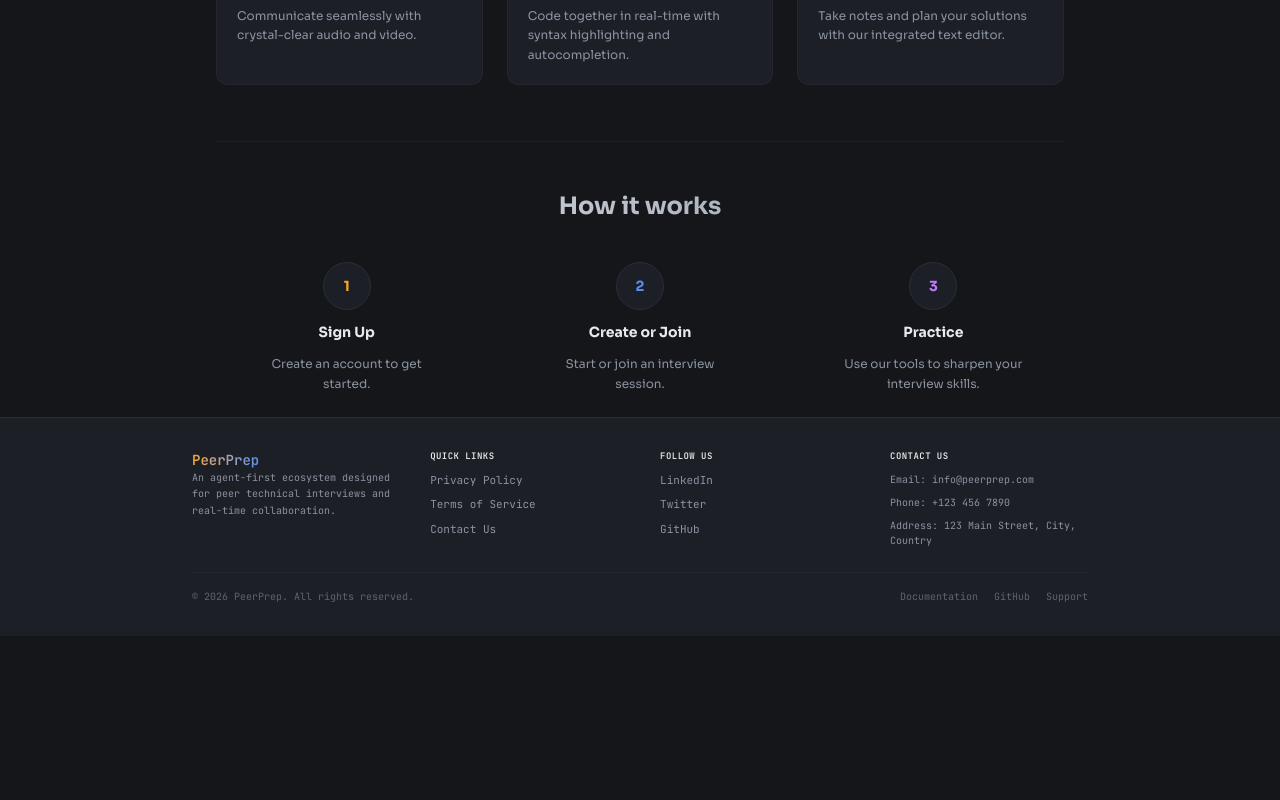
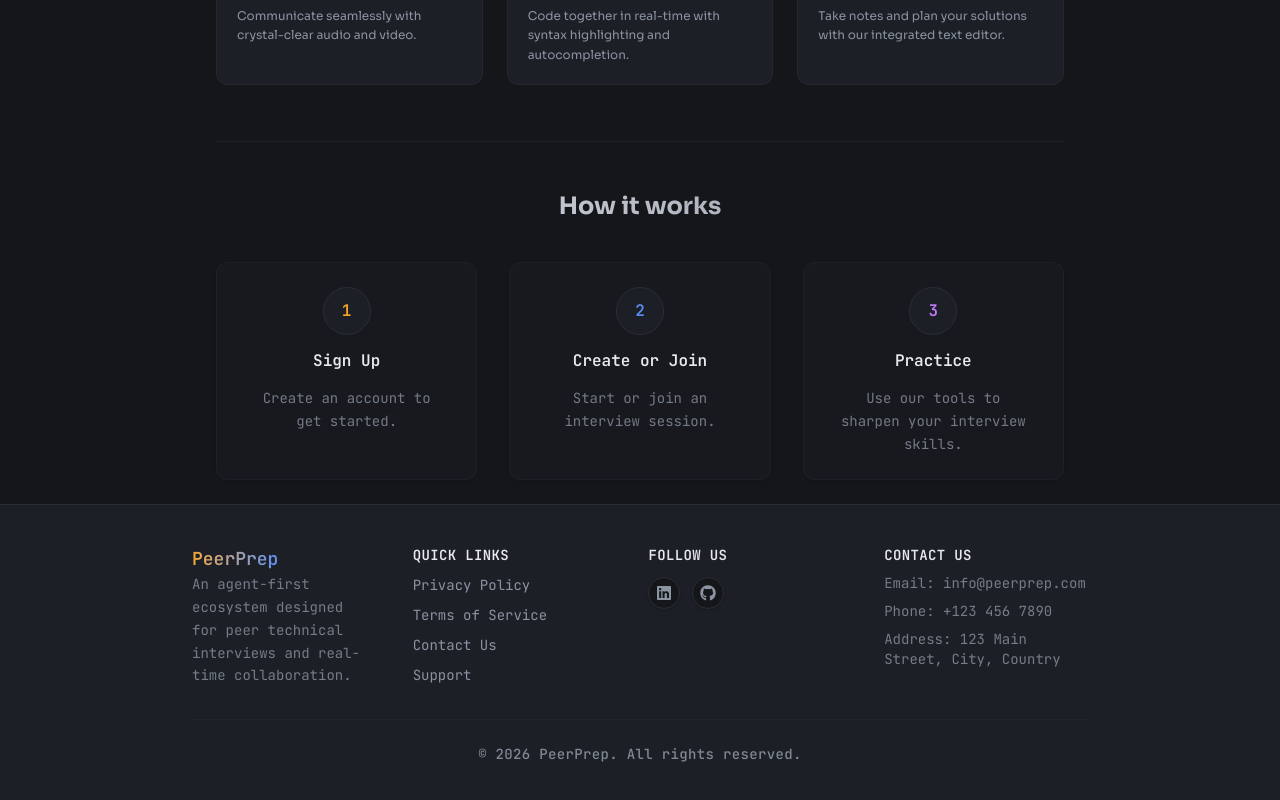
Before and after one commit to Vikal-Dubey/PeerPrep, a React app in the folder frontend/: page /dashboard in a window 1280 px wide. Shown: the part 784-1584 px from the top of the page. Before the commit the page ends 1420 px from the top, so only its background shows below. Built offline with nearby package versions, Linux system fonts and the light colour scheme; no server answers; the HTML template or start-up script is replaced by a standard one; what peerjs would draw is missing.

Commit message:
Updated dashboard layout, animations, and footer icons

```diff
--- a/frontend/src/index.css
+++ b/frontend/src/index.css
@@ -12,6 +12,39 @@
 
   --font-display: 'Sora', system-ui, sans-serif;
   --font-mono: 'JetBrains Mono', ui-monospace, monospace;
+
+  --animate-fadeIn: fade-in 0.6s cubic-bezier(0.16, 1, 0.3, 1) forwards;
+  --animate-float: float 6s ease-in-out infinite;
+  --animate-pulseGlow: pulse-glow 2s ease-in-out infinite;
+
+  @keyframes fade-in {
+    from {
+      opacity: 0;
+      transform: translateY(8px);
+    }
+    to {
+      opacity: 1;
+      transform: translateY(0);
+    }
+  }
+
+  @keyframes float {
+    0%, 100% {
+      transform: translateY(0);
+    }
+    50% {
+      transform: translateY(-6px);
+    }
+  }
+
+  @keyframes pulse-glow {
+    0%, 100% {
+      box-shadow: 0 0 4px rgba(91, 141, 239, 0.15);
+    }
+    50% {
+      box-shadow: 0 0 16px rgba(91, 141, 239, 0.4);
+    }
+  }
 }
 
 body {
--- a/frontend/src/pages/Dashboard.jsx
+++ b/frontend/src/pages/Dashboard.jsx
@@ -2,7 +2,7 @@ import { useState, useContext } from "react";
 import { useNavigate } from "react-router-dom";
 import { DataContext } from "../context/DataContext";
 import { logoutUser } from "../utils/api";
-import { FaPlus, FaSignOutAlt, FaDoorOpen, FaUserCircle } from "react-icons/fa";
+import { FaPlus, FaSignOutAlt, FaDoorOpen, FaUserCircle, FaLinkedin, FaGithub } from "react-icons/fa";
 
 const Dashboard = () => {
   const { user, setUser } = useContext(DataContext);
@@ -204,37 +204,36 @@ const Dashboard = () => {
             <h2 className="text-2xl font-bold text-center mb-10 bg-gradient-to-r from-text to-muted bg-clip-text text-transparent">
               How it works
             </h2>
-
-            <div className="grid grid-cols-1 md:grid-cols-3 gap-8">
+               <div className="grid grid-cols-1 md:grid-cols-3 gap-8">
               {/* Step 1 */}
-              <div className="flex flex-col items-center text-center gap-3 group">
-                <div className="w-12 h-12 rounded-full border border-border bg-surface flex items-center justify-center font-black text-sm text-accent group-hover:bg-accent group-hover:text-bg transition-all">
+              <div className="flex flex-col items-center text-center p-6 bg-surface/40 border border-border/40 rounded-xl gap-3.5 group hover:border-accent/40 hover:-translate-y-1 transition-all duration-300 shadow-sm hover:shadow-accent/5 cursor-pointer animate-fadeIn">
+                <div className="w-12 h-12 rounded-full border border-border bg-surface flex items-center justify-center font-mono font-black text-base text-accent group-hover:bg-accent group-hover:text-bg group-hover:scale-110 transition-all duration-300">
                   1
                 </div>
-                <h4 className="font-bold text-sm text-text">Sign Up</h4>
-                <p className="text-xs text-muted max-w-[200px] leading-relaxed">
+                <h4 className="font-bold text-base text-text font-mono">Sign Up</h4>
+                <p className="text-sm text-muted/80 max-w-[200px] leading-relaxed font-mono">
                   Create an account to get started.
                 </p>
               </div>
 
               {/* Step 2 */}
-              <div className="flex flex-col items-center text-center gap-3 group">
-                <div className="w-12 h-12 rounded-full border border-border bg-surface flex items-center justify-center font-black text-sm text-accent-cool group-hover:bg-accent-cool group-hover:text-bg transition-all">
+              <div className="flex flex-col items-center text-center p-6 bg-surface/40 border border-border/40 rounded-xl gap-3.5 group hover:border-accent-cool/40 hover:-translate-y-1 transition-all duration-300 shadow-sm hover:shadow-accent-cool/5 cursor-pointer animate-fadeIn">
+                <div className="w-12 h-12 rounded-full border border-border bg-surface flex items-center justify-center font-mono font-black text-base text-accent-cool group-hover:bg-accent-cool group-hover:text-bg group-hover:scale-110 transition-all duration-300">
                   2
                 </div>
-                <h4 className="font-bold text-sm text-text">Create or Join</h4>
-                <p className="text-xs text-muted max-w-[200px] leading-relaxed">
+                <h4 className="font-bold text-base text-text font-mono">Create or Join</h4>
+                <p className="text-sm text-muted/80 max-w-[200px] leading-relaxed font-mono">
                   Start or join an interview session.
                 </p>
               </div>
 
               {/* Step 3 */}
-              <div className="flex flex-col items-center text-center gap-3 group">
-                <div className="w-12 h-12 rounded-full border border-border bg-surface flex items-center justify-center font-black text-sm text-purple-400 group-hover:bg-purple-400 group-hover:text-bg transition-all">
+              <div className="flex flex-col items-center text-center p-6 bg-surface/40 border border-border/40 rounded-xl gap-3.5 group hover:border-purple-500/40 hover:-translate-y-1 transition-all duration-300 shadow-sm hover:shadow-purple-500/5 cursor-pointer animate-fadeIn">
+                <div className="w-12 h-12 rounded-full border border-border bg-surface flex items-center justify-center font-mono font-black text-base text-purple-400 group-hover:bg-purple-400 group-hover:text-bg group-hover:scale-110 transition-all duration-300">
                   3
                 </div>
-                <h4 className="font-bold text-sm text-text">Practice</h4>
-                <p className="text-xs text-muted max-w-[200px] leading-relaxed">
+                <h4 className="font-bold text-base text-text font-mono">Practice</h4>
+                <p className="text-sm text-muted/80 max-w-[200px] leading-relaxed font-mono">
                   Use our tools to sharpen your interview skills.
                 </p>
               </div>
@@ -244,48 +243,49 @@ const Dashboard = () => {
       </main>
 
       {/* Footer Section */}
-      <footer className="bg-surface border-t border-border mt-auto px-6 py-8 text-[11px] text-muted font-mono w-full">
-        <div className="max-w-4xl mx-auto w-full flex flex-col md:flex-row justify-between gap-8">
+      <footer className="bg-surface border-t border-border mt-auto px-6 py-10 text-sm text-muted font-mono w-full">
+        <div className="max-w-4xl mx-auto w-full flex flex-col md:flex-row justify-between gap-10">
           <div className="space-y-2">
-            <span className="text-sm font-bold text-text bg-gradient-to-r from-accent to-accent-cool bg-clip-text text-transparent">
+            <span className="text-lg font-bold text-text bg-gradient-to-r from-accent to-accent-cool bg-clip-text text-transparent">
               PeerPrep
             </span>
-            <p className="max-w-[240px] leading-relaxed text-[10px]">
+            <p className="max-w-[280px] leading-relaxed text-sm text-muted/80">
               An agent-first ecosystem designed for peer technical interviews and real-time collaboration.
             </p>
           </div>
 
           <div className="grid grid-cols-2 sm:grid-cols-3 gap-8">
-            <div className="flex flex-col gap-2">
-              <span className="font-bold text-text text-[9px] uppercase tracking-wider">Quick Links</span>
-              <a href="https://peer-prep-six.vercel.app/#privacy" target="_blank" rel="noreferrer" className="hover:text-accent transition-colors">Privacy Policy</a>
-              <a href="https://peer-prep-six.vercel.app/#terms" target="_blank" rel="noreferrer" className="hover:text-accent transition-colors">Terms of Service</a>
-              <a href="https://peer-prep-six.vercel.app/#contact" target="_blank" rel="noreferrer" className="hover:text-accent transition-colors">Contact Us</a>
+            <div className="flex flex-col gap-2.5">
+              <span className="font-bold font-mono text-sm tracking-wide text-text uppercase">Quick Links</span>
+              <a href="https://hire-sense-ai-drab.vercel.app/#privacy" target="_blank" rel="noreferrer" className="text-sm text-muted hover:text-accent transition-colors">Privacy Policy</a>
+              <a href="https://hire-sense-ai-drab.vercel.app/#terms" target="_blank" rel="noreferrer" className="text-sm text-muted hover:text-accent transition-colors">Terms of Service</a>
+              <a href="https://hire-sense-ai-drab.vercel.app/#contact" target="_blank" rel="noreferrer" className="text-sm text-muted hover:text-accent transition-colors">Contact Us</a>
+              <a href="#" className="text-sm text-muted hover:text-accent transition-colors">Support</a>
             </div>
 
-            <div className="flex flex-col gap-2">
-              <span className="font-bold text-text text-[9px] uppercase tracking-wider">Follow Us</span>
-              <a href="#" className="hover:text-accent transition-colors">LinkedIn</a>
-              <a href="#" className="hover:text-accent transition-colors">Twitter</a>
-              <a href="#" className="hover:text-accent transition-colors">GitHub</a>
+            <div className="flex flex-col gap-3">
+              <span className="font-bold font-mono text-sm tracking-wide text-text uppercase">Follow Us</span>
+              <div className="flex items-center gap-3">
+                <a href="https://www.linkedin.com/in/vikal-dubey-682818325/" target="_blank" rel="noreferrer" className="w-8 h-8 rounded-full bg-bg border border-border flex items-center justify-center text-muted hover:text-accent-cool hover:border-accent-cool/60 hover:scale-110 active:scale-95 transition-all shadow-sm" title="LinkedIn Profile">
+                  <FaLinkedin className="w-4 h-4" />
+                </a>
+                <a href="https://github.com/Vikal-Dubey" target="_blank" rel="noreferrer" className="w-8 h-8 rounded-full bg-bg border border-border flex items-center justify-center text-muted hover:text-text hover:border-text/60 hover:scale-110 active:scale-95 transition-all shadow-sm" title="GitHub Repository">
+                  <FaGithub className="w-4 h-4" />
+                </a>
+              </div>
             </div>
 
             <div className="flex flex-col gap-2 col-span-2 sm:col-span-1">
-              <span className="font-bold text-text text-[9px] uppercase tracking-wider">Contact Us</span>
-              <span className="text-[10px] text-muted select-all">Email: info@peerprep.com</span>
-              <span className="text-[10px] text-muted">Phone: +123 456 7890</span>
-              <span className="text-[10px] text-muted">Address: 123 Main Street, City, Country</span>
+              <span className="font-bold font-mono text-sm tracking-wide text-text uppercase">Contact Us</span>
+              <span className="text-sm text-muted/80 select-all">Email: info@peerprep.com</span>
+              <span className="text-sm text-muted/80">Phone: +123 456 7890</span>
+              <span className="text-sm text-muted/80">Address: 123 Main Street, City, Country</span>
             </div>
           </div>
         </div>
 
-        <div className="max-w-4xl mx-auto w-full border-t border-border/40 pt-4 mt-6 flex flex-col sm:flex-row justify-between items-center gap-2 text-[10px] text-muted/60">
-          <span>&copy; 2026 PeerPrep. All rights reserved.</span>
-          <div className="flex gap-4">
-            <a href="#" className="hover:underline">Documentation</a>
-            <a href="#" className="hover:underline">GitHub</a>
-            <a href="#" className="hover:underline">Support</a>
-          </div>
+        <div className="max-w-4xl mx-auto w-full border-t border-border/40 pt-6 mt-8 flex justify-center text-sm text-muted/90 font-medium font-mono">
+          <span className="tracking-wide text-center text-text-light">&copy; 2026 PeerPrep. All rights reserved.</span>
         </div>
       </footer>
     </div>
```
